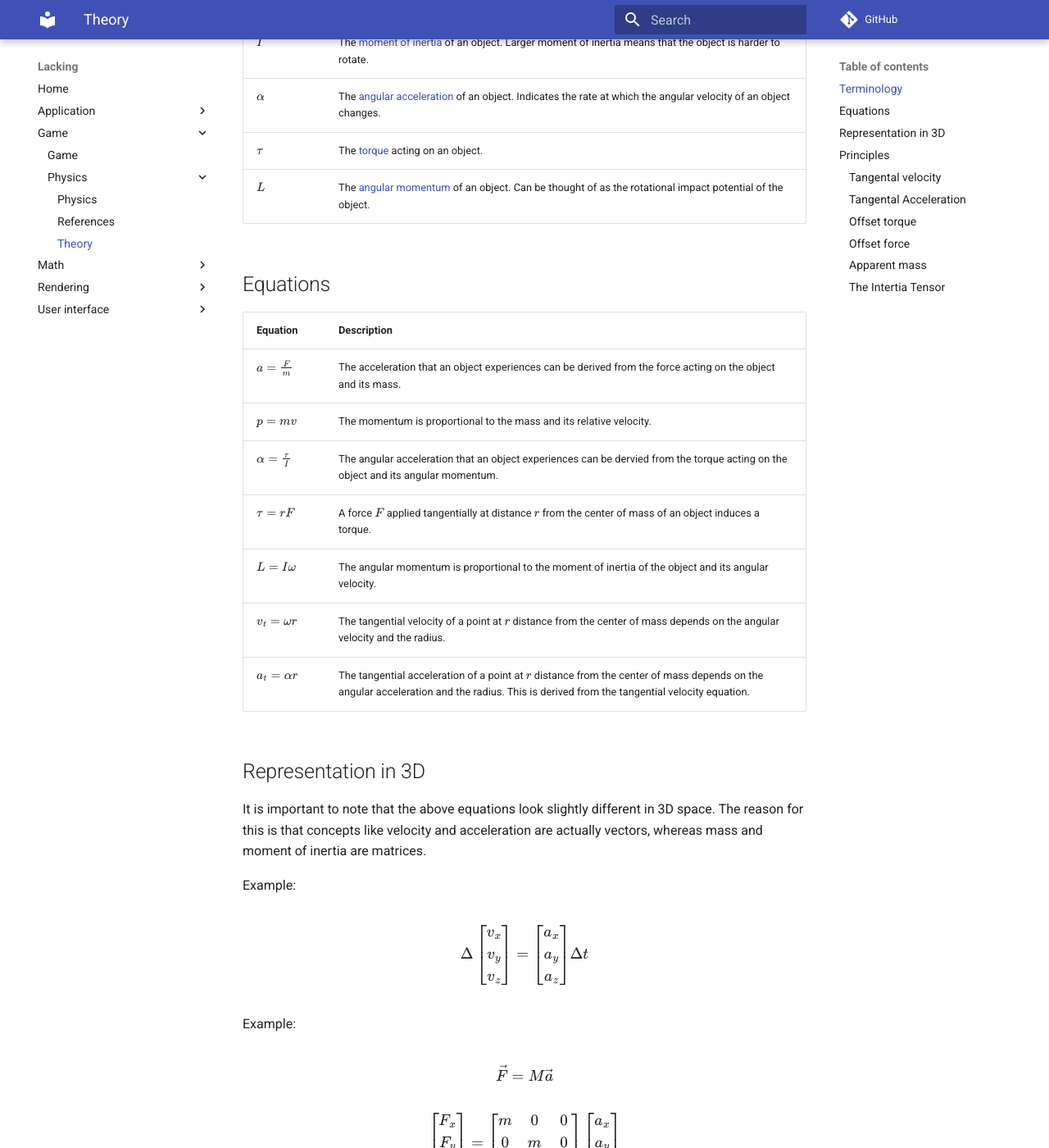
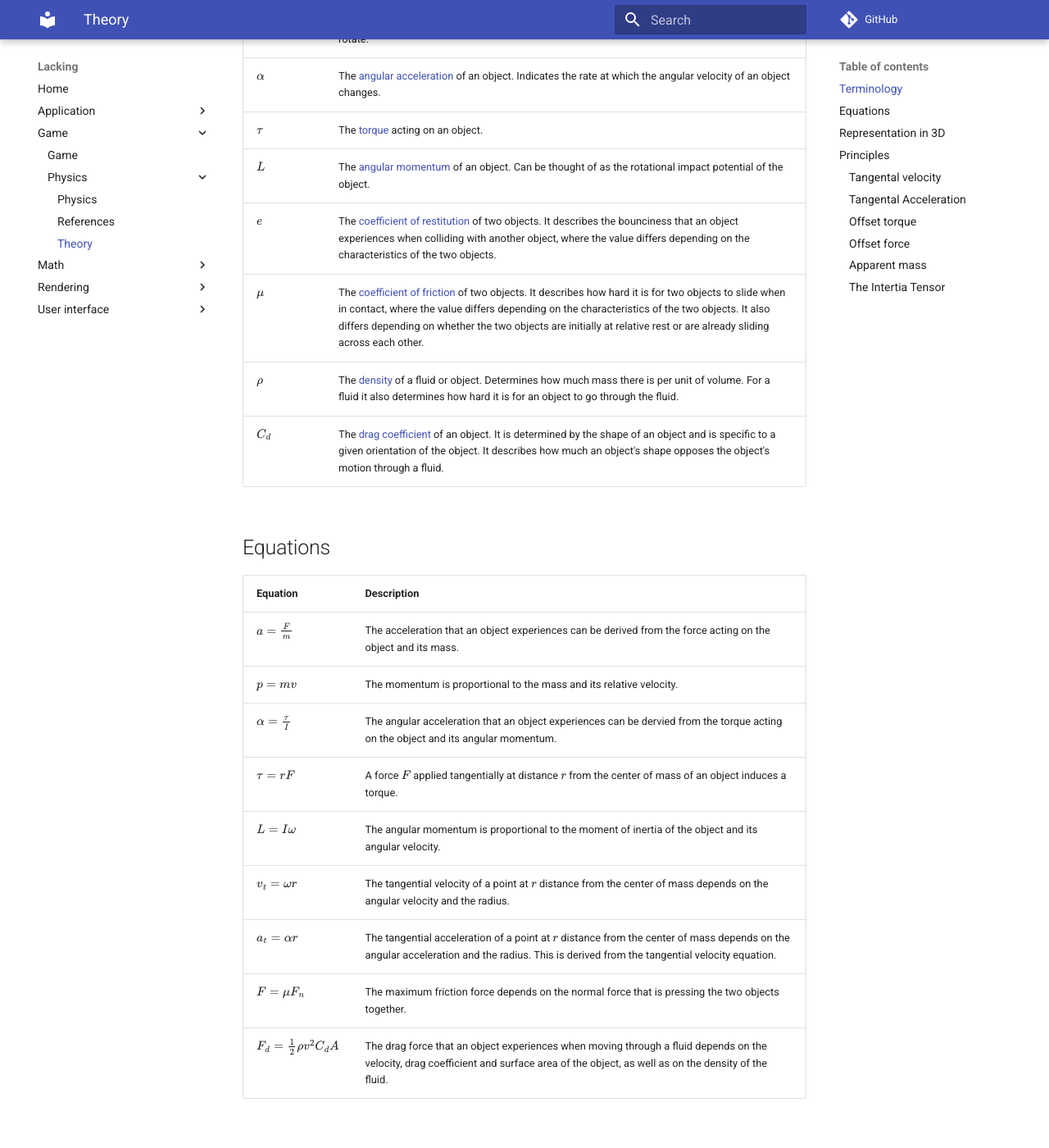
Before and after one commit to mokiat/lacking, an MkDocs documentation site: the page built from docs/game/physics/theory.md, in a window 1280 px wide and 1400 px high, scrolled down 636 px. Shown: the whole window at 82% size. Built offline with MkDocs 1.6.1 and Material for MkDocs 9.7.7, drawn with Linux system fonts in a browser that asks for light colours; comment, search, counter and statistics services are not loaded.

Commit message:
Add more theory and references

```diff
--- a/docs/game/physics/theory.md
+++ b/docs/game/physics/theory.md
@@ -11,12 +11,15 @@ This page recaps and expands upon some fundamental physics theory. Knowledge in
 | $a$ | The [acceleration](https://en.wikipedia.org/wiki/Acceleration) of an object. Indicates the rate at which the velocity of an object changes. |
 | $F$ | A [force](https://en.wikipedia.org/wiki/Force) acting on an object. |
 | $p$ | The [momentum](https://en.wikipedia.org/wiki/Momentum) of an object. Can be thought of as the impact potential of the object. |
-| | |
 | $\omega$ | The [angular velocity](https://en.wikipedia.org/wiki/Angular_velocity) of an object. Indicates the rate at which the object's rotation changes. |
 | $I$ | The [moment of inertia](https://en.wikipedia.org/wiki/Moment_of_inertia) of an object. Larger moment of inertia means that the object is harder to rotate. |
 | $\alpha$ | The [angular acceleration](https://en.wikipedia.org/wiki/Angular_acceleration) of an object. Indicates the rate at which the angular velocity of an object changes. |
 | $\tau$ | The [torque](https://en.wikipedia.org/wiki/Torque) acting on an object. |
 | $L$| The [angular momentum](https://en.wikipedia.org/wiki/Angular_momentum) of an object. Can be thought of as the rotational impact potential of the object. |
+| $\textit{e}$ | The [coefficient of restitution](https://en.wikipedia.org/wiki/Coefficient_of_restitution) of two objects. It describes the bounciness that an object experiences when colliding with another object, where the value differs depending on the characteristics of the two objects. |
+| $\mu$ | The [coefficient of friction](https://en.wikipedia.org/wiki/Friction) of two objects. It describes how hard it is for two objects to slide when in contact, where the value differs depending on the characteristics of the two objects. It also differs depending on whether the two objects are initially at relative rest or are already sliding across each other. |
+| $\rho$ | The [density](https://en.wikipedia.org/wiki/Density) of a fluid or object. Determines how much mass there is per unit of volume. For a fluid it also determines how hard it is for an object to go through the fluid. |
+| $C_d$ | The [drag coefficient](https://en.wikipedia.org/wiki/Drag_coefficient) of an object. It is determined by the shape of an object and is specific to a given orientation of the object. It describes how much an object's shape opposes the object's motion through a fluid. |
 
 
 ## Equations
@@ -30,6 +33,8 @@ This page recaps and expands upon some fundamental physics theory. Knowledge in
 | $L = I\omega$ | The angular momentum is proportional to the moment of inertia of the object and its angular velocity. |
 | $v_t = \omega r$ | The tangential velocity of a point at $r$ distance from the center of mass depends on the angular velocity and the radius. |
 | $a_t = \alpha r$ | The tangential acceleration of a point at $r$ distance from the center of mass depends on the angular acceleration and the radius. This is derived from the tangential velocity equation. |
+| $F = \mu F_n$ | The maximum friction force depends on the normal force that is pressing the two objects together. |
+| $F_d = \frac{1}{2} \rho v^2 C_d A$ | The drag force that an object experiences when moving through a fluid depends on the velocity, drag coefficient and surface area of the object, as well as on the density of the fluid. |
 
 ## Representation in 3D
 
```
Also changed, not shown: docs/game/physics/references.md (+6 -0 lines).
